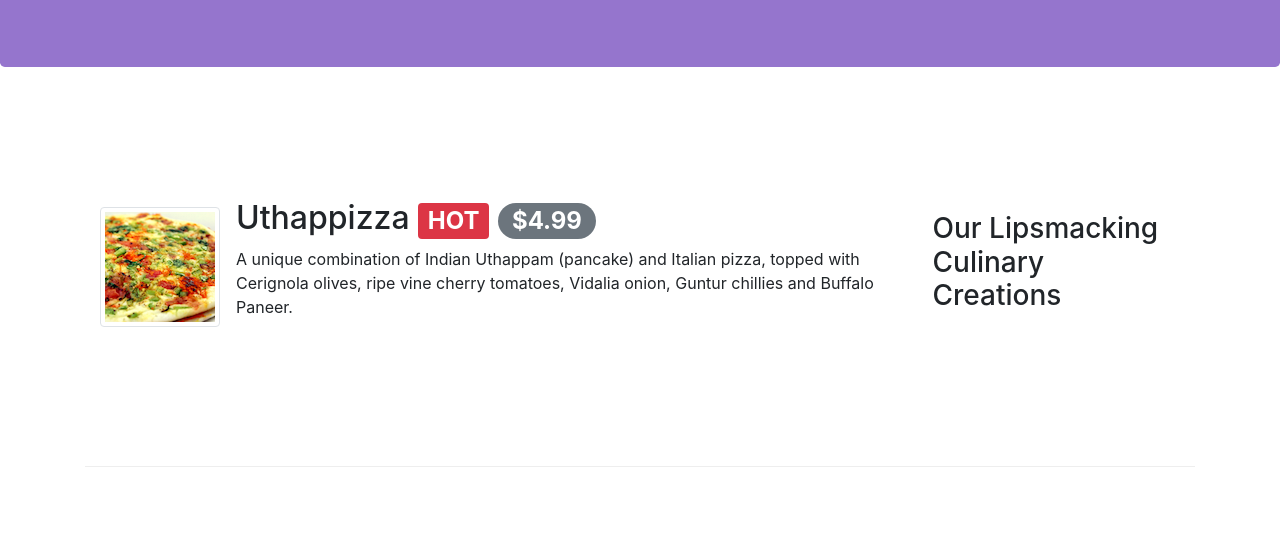
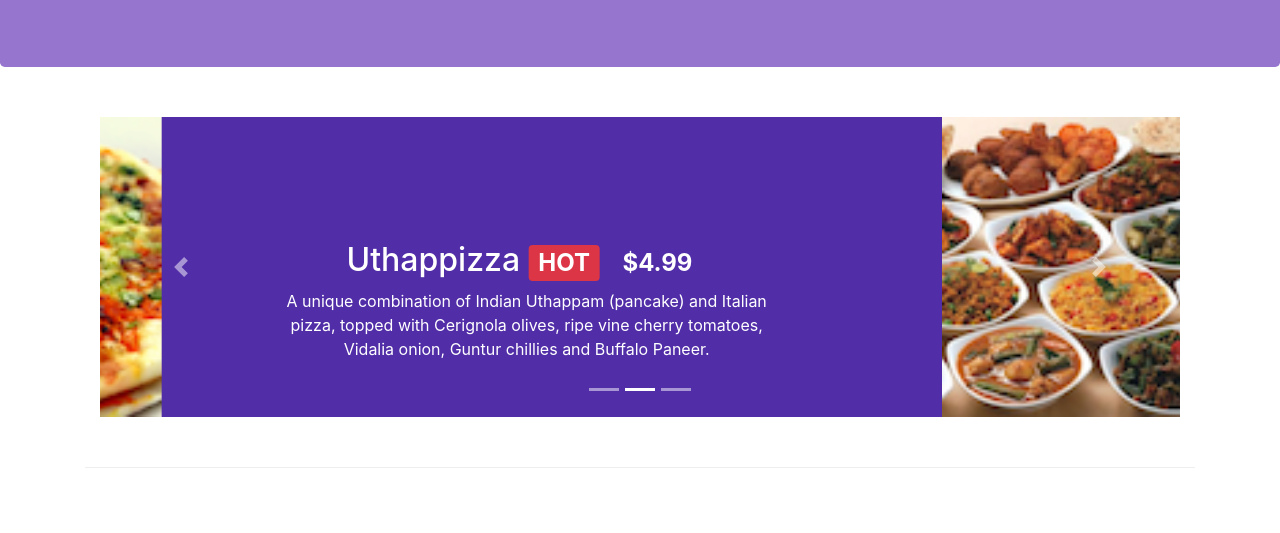
Before and after one commit to MauricioMiramontes/CourseWebDevelopmentReact, a website: page conFusion/index.html in a window 1280 px wide. Shown: the part 267-800 px from the top of the page. Drawn offline with nearby package versions, Linux system fonts and the light colour scheme.

Commit message:
Carousel

```diff
--- a/conFusion/css/styles.css
+++ b/conFusion/css/styles.css
@@ -44,3 +44,21 @@ body{
     border-bottom: 1px solid #ddd;
     padding: 10px;
 }
+.carousel {
+    background:#512DA8;
+}
+
+.carousel-item {
+  height: 300px;
+}
+
+.carousel-item img {
+    position: absolute;
+    top: 0;
+    left: 0;
+    min-height: 300px;
+}
+
+.carousel-caption{
+    padding-left: 250px;
+}
--- a/conFusion/index.html
+++ b/conFusion/index.html
@@ -87,7 +87,7 @@
                             <button type="button" class="btn btn-secondary btn-sm ml-auto" data-dismiss="modal">
                                 Cancel
                             </button>
-                            <button type="submit" class="btn btn-primary btn-sm ml-1" >
+                            <button type="submit" class="btn btn-primary btn-sm ml-1">
                                 Sign in
                             </button>
                         </div>
@@ -119,6 +119,58 @@
     </header>
 
     <div class="container">
+        <div class="row row-content">
+            <div class="col">
+                <div id="mycarousel" class="carousel slide" data-ride="carousel">
+                    <div class="carousel-inner" role="listbox">
+                        <div class="carousel-item active">
+                            <img class="d-block img-fluid" src="img/uthappizza.png" alt="Uthappizza">
+                            <div class="carousel-caption d-none d-md-block">
+                                <h2>Uthappizza <span class="badge badge-danger">HOT</span>
+                                    <span class="badge badge-pill badge-default">$4.99</span></h2>
+                                <p class="d-none d-sm-block">A unique combination of Indian Uthappam (pancake) and
+                                    Italian pizza, topped with Cerignola olives, ripe vine
+                                    cherry tomatoes, Vidalia onion, Guntur chillies and
+                                    Buffalo Paneer.</p>
+                            </div>
+                        </div>
+                        <div class="carousel-item">
+                            <img class="d-block img-fluid" src="img/buffet.png" alt="buffet">
+                            <div class="carousel-caption d-none d-md-block">
+                                <h2>Weekend Grand Buffet <span class="badge badge-danger">NEW</span></h2>
+                                <p>Featuring mouthwatering combinations with a choice of five different salads, six
+                                    enticing
+                                    appetizers, six main entrees and five choicest desserts. Free flowing bubbly and
+                                    soft
+                                    drinks. All for just $19.99 per
+                                </p>
+                            </div>
+                        </div>
+                        <div class="carousel-item">
+                            <img class="d-block img-fluid" src="img/alberto.png" alt="alberto">
+                            <div class="carousel-caption d-none d-md-block">
+                                <h4>Executive Chef</h4>
+                                <p class="d-none d-sm-block">Award winning three-star Michelin chef with wide
+                                    International experience having worked closely with
+                                    whos-who in the culinary world, he specializes in
+                                    creating mouthwatering Indo-Italian fusion experiences.
+                            </div>
+                        </div>
+                        <ol class="carousel-indicators">
+                            <li data-target="#mycarousel" data-slide-to="0" class="active"></li>
+                            <li data-target="#mycarousel" data-slide-to="1"></li>
+                            <li data-target="#mycarousel" data-slide-to="2"></li>
+                        </ol>
+                    </div>
+                    <a class="carousel-control-prev" href="#mycarousel" role="button" data-slide="prev">
+                        <span class="carousel-control-prev-icon"></span>
+                    </a>
+                    <a class="carousel-control-next" href="#mycarousel" role="button" data-slide="next">
+                        <span class="carousel-control-next-icon"></span>
+                    </a>
+                </div>
+            </div>
+        </div>
         <div class="row row-content align-items-center">
             <div class="col-12 col-sm-4 order-sm-last col-md-3">
                 <h3>Our Lipsmacking Culinary Creations</h3>
```
